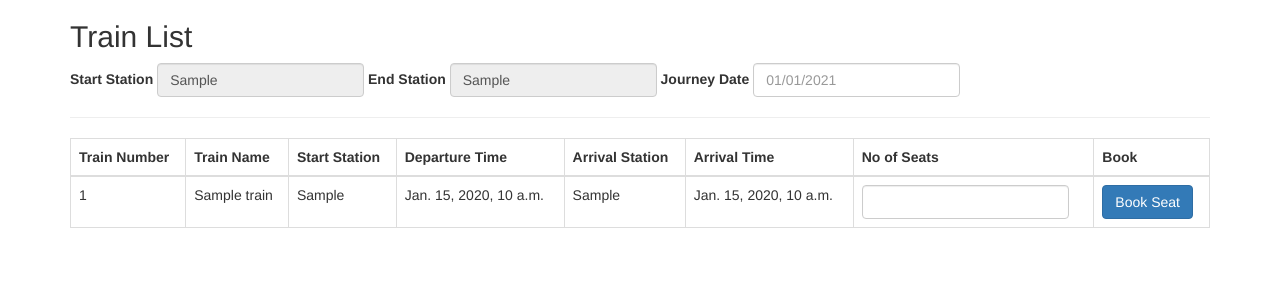
After one commit to khinchooo/railway-reservation, a Django app: template booking/templates/home/trains.html in a window 1280 px wide. The commit adds this page. Shown: the top 300 px of the page. Run offline with Django 3.2, Linux system fonts and the light colour scheme; the template is opened without the code that fills it: most values are stand-ins (such as "Sample title", 1, 10 or a date in 2020); some libraries are stand-ins or nearby versions.

Commit message:
フォーム設計、book_list画面とbooking画面を追加する。

```diff
--- a/booking/templates/booking/bases.html
+++ b/booking/templates/booking/bases.html
@@ -2,52 +2,13 @@
 <html lang="en">
 <head>
     <meta charset="UTF-8">
-    <title>Index</title>
-         <!-- Latest compiled and minified CSS -->
+    <title>Train Booking</title>
+    <!-- Latest compiled and minified CSS -->
     {% load static %}
 
     <script type="text/javascript" src="{%static 'js/bootstrap.min.js'%}"></script>
     <script type="text/javascript" src="{%static 'js/jquery-3.3.1.min.js'%}"></script>
     <link rel="stylesheet" href="{%static 'css/bootstrap.min.css'%}">
-    <link href="https://fonts.googleapis.com/css?family=Dancing+Script" rel="stylesheet">
-    <style>
-        body{
-            background-image:url('{% static "images/abc.jpg"%}');
-            background-size:100%;
-            background-repeat:no-repeat;
-
-
-        }
-        .sty
-        {
-            font-family: 'Dancing Script', cursive;
-            color:white;
-        }
-        .hd
-        {
-            margin-left:400px;
-
-            }
-         .tform{
-            background-color:rgba(0,0,0,0.3);
-            }
-            .fpnr
-            {
-                width:20%;
-                margin-left:500px;
-                margin-top:150px;
-                padding:15px;
-                background-color:rgba(0,0,0,0.3);
-                }
-
-        .tick{
-            width:20%;
-            height:150px;
-           background-image:url('{% static "images/ticket6"%}');
-            background-size:100% 100%;
-            background-repeat:no-repeat;
-            }
-    </style>
 </head>
 <body>
     {% block body %}
--- a/booking/templates/booking/home.html
+++ b/booking/templates/booking/home.html
@@ -34,7 +34,7 @@
             </div>
             <div class="col-lg-6"></div>
             <div class="col-lg-1"><span class="sty" style="font-size:18px;">Welcome:{{request.user}}</span></div>
-            <div class="col-lg-1"><a href="logout/"><button class="btn btn-danger" style="margin-top:9px;">Log Out</button> </a></div>
+            <div class="col-lg-1"><a href="logout"><button class="btn btn-danger" style="margin-top:9px;">Log Out</button> </a></div>
         </div>
     <div class="container-fluid">
     <div class="row">
--- /dev/null
+++ b/booking/templates/home/trains.html
@@ -0,0 +1,54 @@
+{% extends 'booking/bases.html' %}
+
+{%block body%}
+<div class="container">
+    <h2>Train List</h2>
+    <form class="form-inline" action="/home/book" method="POST">
+        {%csrf_token%}
+        <div class="form-group">
+            <label>Start Station</label>
+            <input type="text" class="form-control" name="start_station" value="{{start_station}}" readonly>
+        </div>
+        <div class="form-group">
+            <label>End Station</label>
+            <input type="text" class="form-control" name="end_station" value="{{end_station}}" readonly>
+        </div>
+        <div class="form-group">
+            <label>Journey Date</label>
+            <input type="text" class="form-control" name="journey_date" placeholder="01/01/2021">
+        </div>
+        <hr/>
+        <table class="table table-bordered">
+            <thead>
+                <tr>
+                    <th>Train Number</th>
+                    <th>Train Name</th>
+                    <th>Start Station</th>
+                    <th>Departure Time</th>
+                    <th>Arrival Station</th>
+                    <th>Arrival Time</th>
+                    <th>No of Seats</th>
+                    <th>Book</th>
+                </tr>
+            </thead>
+            <tbody>
+                {% for i in data %}
+                <tr>
+                    <td>{{i.train.train_id}}</td>
+                    <td>{{i.train.train_name}}</td>
+                    <td>{{i.route.start_station}}</td>
+                    <td>{{i.departure_time}}</td>
+                    <td>{{i.route.end_station}}</td>
+                    <td>{{i.arrival_time}}</td>
+                    <td><input type="number" name="no_of_seats" class="form-control"></td>
+                    <td>
+                        <button type="submit" class="btn btn-primary">Book Seat</button>
+                        <input type="hidden" name="route_station_id" value="{{i.id}}">
+                    </td>
+                </tr>
+                {% endfor %}
+            </tbody>
+        </table>
+    </form>
+</div>
+{%endblock%}
--- a/home/urls.py
+++ b/home/urls.py
@@ -2,13 +2,12 @@ from django.contrib import admin
 from django.urls import path
 import booking
 from . import views
-app_name='home'
+app_name='booking'
 urlpatterns = [
-    path('',views.Home,name="hom" ),
-    path('logout/',views.logout),
-    path('search/',booking.views.search),
-    path('search/trains',booking.views.getTrain),
-    # path('search/search/trains/cva/', booking.views.cva),
-    # path('search/book1/', booking.views.book1),
-    #  path('cancel/',booking.views.cancel),
+    path('', views.Home, name="booking" ),
+    path('logout', views.logout),
+    path('search/', booking.views.search),
+    path('trains', booking.views.getTrain),
+    path('book', booking.views.book),
+    path('reserve', booking.views.reserve),
 ]
```
Also changed, not shown: booking/forms.py (+13 -5 lines), booking/templates/booking/addTrain.html (deleted, +0 -17 lines), booking/templates/booking/cancel.html (deleted, +0 -23 lines), booking/templates/booking/search.html (deleted, +0 -23 lines), booking/templates/booking/trains.html (deleted, +0 -57 lines), booking/templates/home/book.html (added, +51 -0 lines), booking/templates/home/complete.html (added, +8 -0 lines), booking/templates/home/search.html (added, +27 -0 lines), booking/views.py (+61 -10 lines), home/models.py (+3 -6 lines), home/migrations/0014_auto_20210402_1540.py (added), home/migrations/0015_auto_20210402_1541.py (added), home/migrations/0016_auto_20210402_1754.py (added), home/migrations/0017_auto_20210402_1819.py (added), 1 more files.
